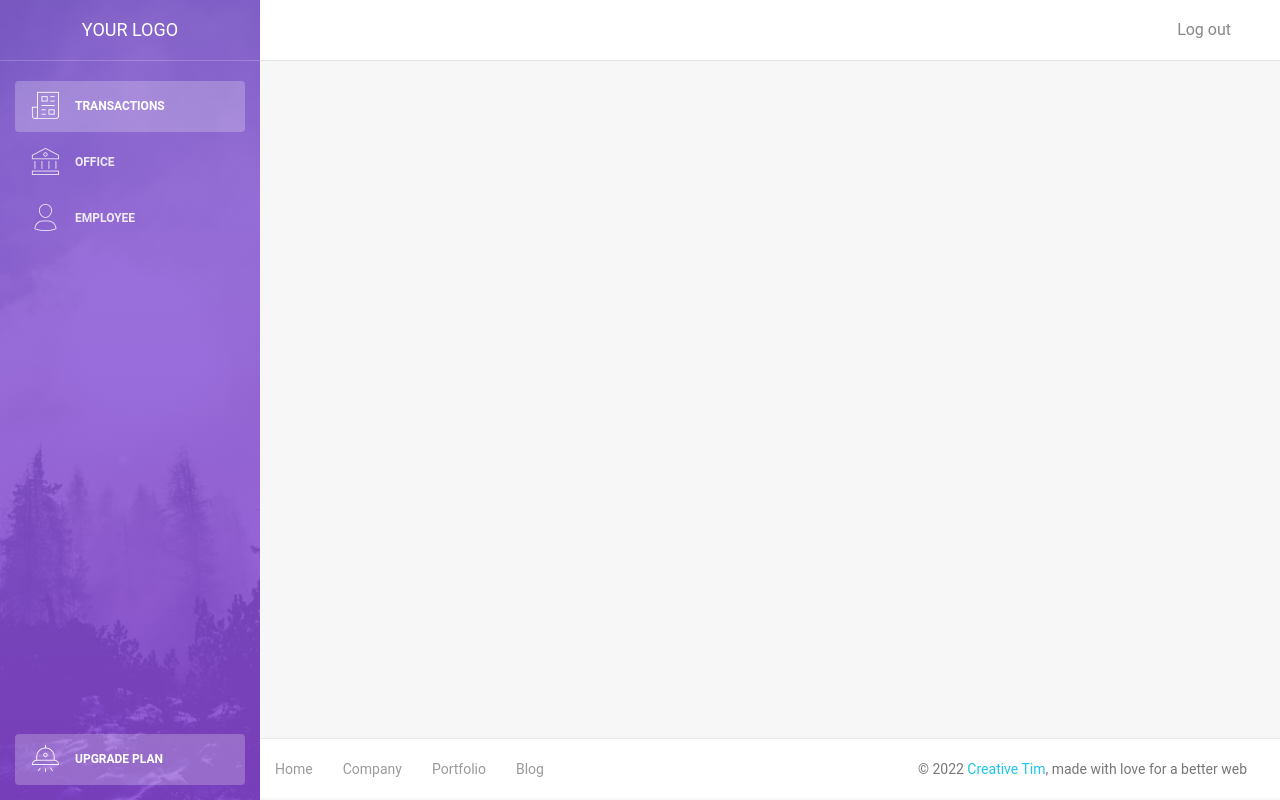
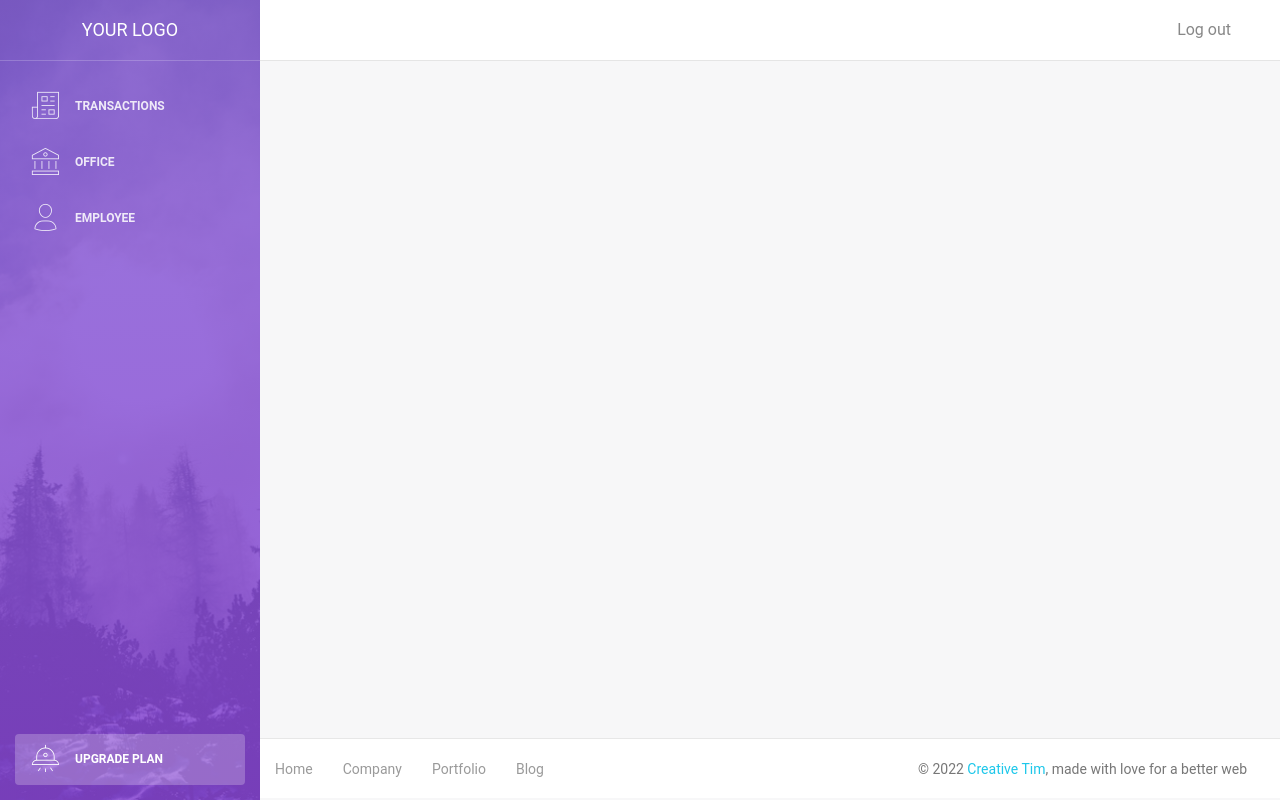
Before and after one commit to razcelett/Rancap-Records_App, a PHP site: page /recordsapp/index.php in a window 1280 px wide. Run offline with PHP 8.4, Linux system fonts and the light colour scheme; some libraries are stand-ins or nearby versions.

Commit message:
update sidebar.php

```diff
--- a/includes/sidebar.php
+++ b/includes/sidebar.php
@@ -4,7 +4,7 @@
                     </a>
                 </div>
                 <ul class="nav">
-                    <li class="nav-item active">
+                    <li>
                         <a class="nav-link" href="transaction.php">
                             <i class="nc-icon nc-icon nc-paper-2"></i>
                             <p>Transactions</p>
```
